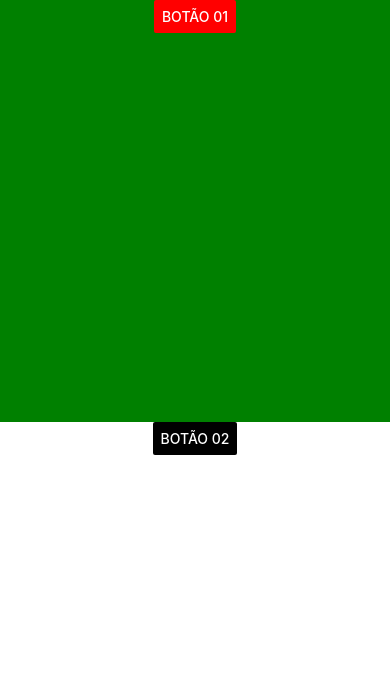
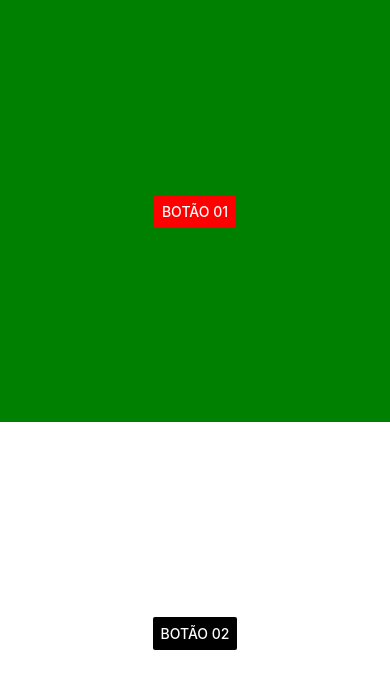
Before and after one commit to driaavila/Projeto01-React-Native, a React Native app: screen / in a window 390 px wide. Shown: the top 688 px of the page. Built offline with nearby package versions, Linux system fonts and the light colour scheme.

Commit message:
atividade 1 - final

```diff
--- a/App.js
+++ b/App.js
@@ -1,6 +1,6 @@
 import { StatusBar } from 'expo-status-bar';
 import React from 'react';
-import {ColorPropType, StyleSheet, Text, View, Button, Alert } from 'react-native';
+import {ColorPropType, StyleSheet, Text, View, Button} from 'react-native';
 import MeuObjetos from './componentes/button1'
 import MeuObjeto from './componentes/button2'
 
@@ -8,7 +8,7 @@ export default function App() {
   return (
     <View style={styles.container}>
       <StatusBar style="auto" />
-      <View style={{flex:1, flexWrap:'wrap'}}>
+      <View style={{flex:1}}>
         <View style={{flex: 1, backgroundColor: 'green'}}>
         <MeuObjetos></MeuObjetos>
         </View>
@@ -22,5 +22,6 @@ export default function App() {
 const styles = StyleSheet.create({
   container: {
     flex: 1,
+    justifyContent: 'center',
   }
 });
--- a/componentes/button1.js
+++ b/componentes/button1.js
@@ -17,7 +17,7 @@ class MeuObj extends React.Component{
 
     render(){
         return(
-            <View style={{ justifyContent:'center', flexDirection:'column', alignItems: 'center'}} >
+            <View style={{ flex:1, justifyContent:'center', alignItems: 'center'}} >
                 <Button
                 title={this.state.textoInicial}
                 accessibilityLabel="texto alternativo"
--- a/componentes/button2.js
+++ b/componentes/button2.js
@@ -17,7 +17,7 @@ class MeuObjeto extends React.Component{
 
     render(){
         return(
-            <View style={{ justifyContent:'space-around', alignItems: 'center' }}>
+            <View style={{flex:1, justifyContent: 'center', alignItems: 'center' }}>
                 <Button
                 title={this.state.textoInicial}
                 accessibilityLabel="texto alternativo"
```
